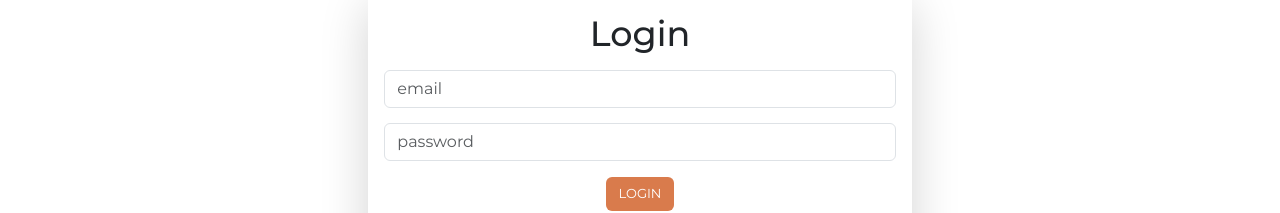
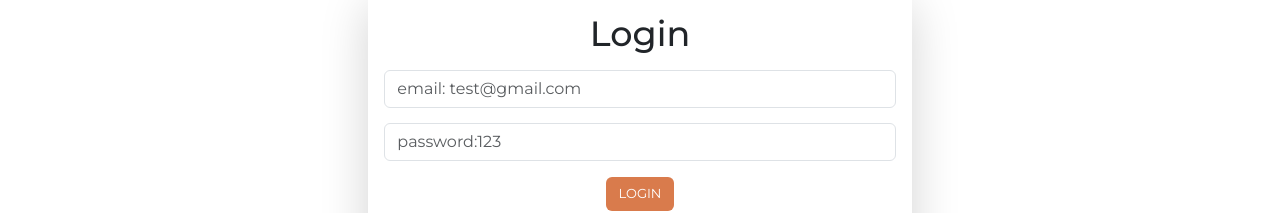
Before and after one commit to YangWu51/Food-Ordering-Web, a React (Create React App) app in the folder client/: page /login in a window 1280 px wide. Shown: the part 179-392 px from the top of the page. Built offline with nearby package versions, Linux system fonts and the light colour scheme.

Commit message:
add alert info

```diff
--- a/client/src/screens/Loginscreen.js
+++ b/client/src/screens/Loginscreen.js
@@ -12,6 +12,14 @@ export default function Loginscreen(){
     const dispatch = useDispatch()
 
     useEffect(() => {
+        alert("Hi! You can try the following credentials:\n" +
+            "Email: test@gmail.com\n" +
+            "Password: 123\n" +
+            "This account has access to the admin panel.\n" +
+            "After logging in with this account, you can copy and visit this link:\n" +
+            "'http://yangpizzas.com/admin'.\n" +
+            "Please note: Other accounts do not have permission to access the admin panel.");
+
         if(localStorage.getItem(`currentUser`)){
             window.location.href='/'
         }
@@ -34,7 +42,7 @@ export default function Loginscreen(){
                 <input
                 required
                 type="text"
-                placeholder="email"
+                placeholder="email: test@gmail.com"
                 className="form-control w-100"
                 value={email}
                 onChange={(e)=>{setEmail(e.target.value)}}/>
@@ -42,7 +50,7 @@ export default function Loginscreen(){
                 <input
                 required
                 type="text"
-                placeholder="password"
+                placeholder="password:123"
                 className="form-control"
                 value={password}
                 onChange={(e)=>{setPassword(e.target.value)}}/>
```
